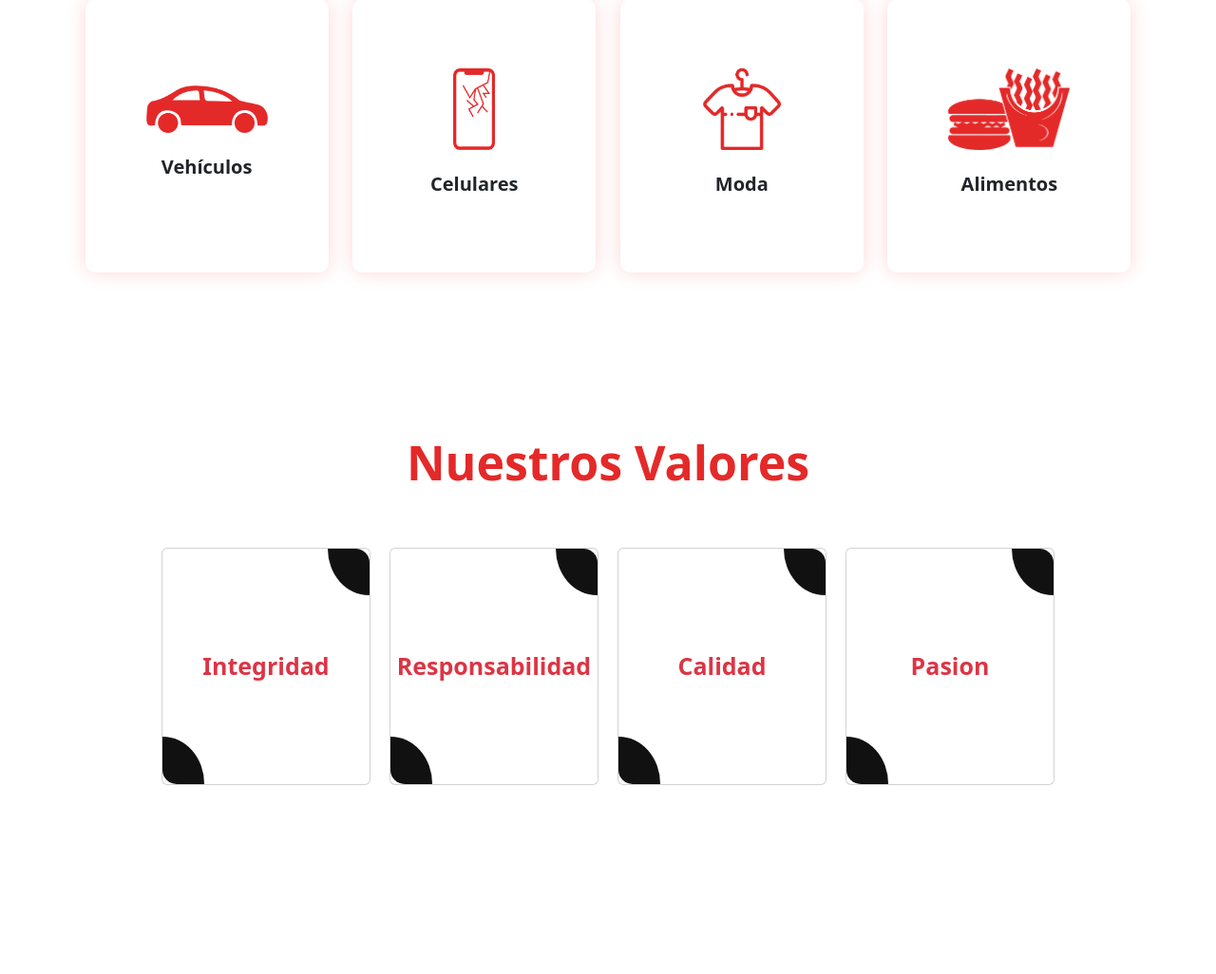
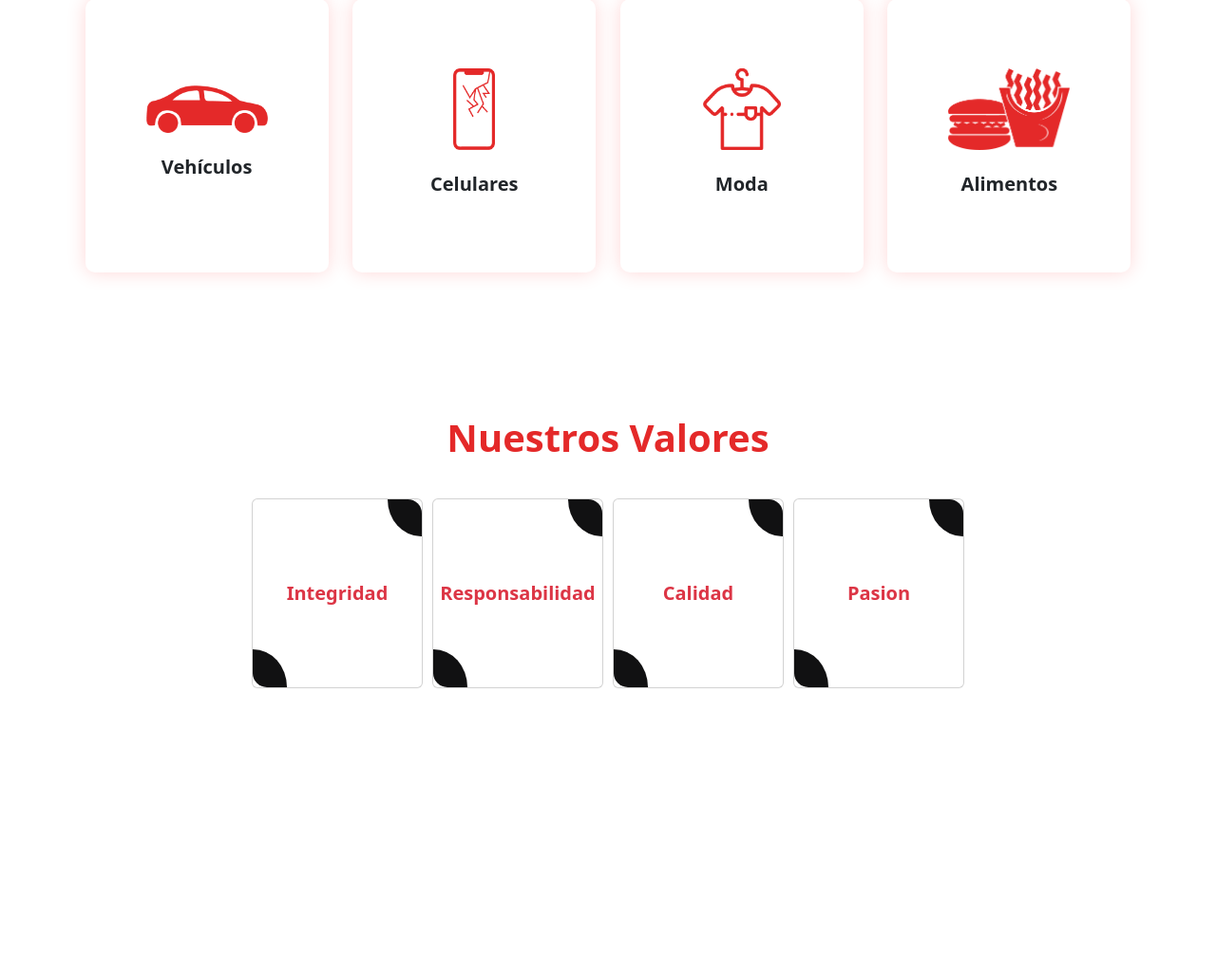
Before and after one commit to LeosterCode/MultiPark-ProyectoAppMoviles, a PHP site: page / in a window 1280 px wide. Shown: the part 1779-2805 px from the top of the page at 95% size. Run offline with PHP 8.4, Linux system fonts and the light colour scheme.

Commit message:
Update stylex.css

```diff
--- a/stylex.css
+++ b/stylex.css
@@ -99,42 +99,35 @@ footer {
         text-align: center;
         padding: 20px;
     }
-
+    #valores-container h1 {
+        font-size: 40px;
+        font-weight: 800;
+        color: rgb(228, 41, 41);
+        margin: 40px 0px;
+    }
     #valores {
         display: flex;
         flex-wrap: nowrap;
-    /* Evita que las tarjetas se apilen */
-    gap: 20px;
+        gap: 10px;
         justify-content: center;
         align-items: center;
     }
-
-#valores-container h1 {
-    font-size: 50px;
-    margin: 60px 0px;
-    font-weight: 800;
-    color: rgb(228, 41, 41);
-}
-
     .card {
         position: relative;
-    width: 220px;
-    min-height: 250px;
+        width: 180px;
+        min-height: 200px;
         background: rgb(205, 235, 234);
         display: flex;
         align-items: center;
         justify-content: center;
-    font-size: 25px;
+        font-size: 20px;
         font-weight: bold;
         border-radius: 5px;
         cursor: pointer;
-    padding: 20px;
+        padding: 15px;
         text-align: center;
         transition: all 0.5s;
-
-
     }
-
     .card::before,
     .card::after {
         position: absolute;
@@ -144,19 +137,16 @@ footer {
         background-color: rgb(17, 17, 18);
         transition: all 0.5s;
     }
-
     .card::before {
         top: 0;
         right: 0;
         border-radius: 0 15px 0 100%;
     }
-
     .card::after {
         bottom: 0;
         left: 0;
         border-radius: 0 100% 0 15px;
     }
-
     .card:hover::before,
     .card:hover::after {
         width: 100%;
@@ -164,22 +154,43 @@ footer {
         border-radius: 15px;
         background-color: rgb(228, 41, 41);
     }
-
     .card:hover {
         color: white;
-    font-weight:normal;
-
+        font-weight: normal;
     }
-
     .card:hover::after {
         content: attr(data-text);
-    font-size: 18px;
-    padding: 15px;
+        font-size: 16px;
+        padding: 10px;
         color: white;
         display: flex;
         align-items: center;
         justify-content: center;
         text-align: center;
+    }
+
+    @media (max-width: 768px) {
+        #valores-container h1 {
+            font-size: 30px;
+        }
+        #valores {
+            flex-wrap: wrap;
+        }
+        .card {
+            width: 150px;
+            min-height: 180px;
+            font-size: 18px;
+        }
+    }
+    @media (max-width: 480px) {
+        #valores {
+            flex-direction: column;
+        }
+        .card {
+            width: 140px;
+            min-height: 170px;
+            font-size: 16px;
+        }
     }
 
 /* Termina Zona: Estilos Valores
```
Lines whose indentation alone changed are shown as unchanged.
